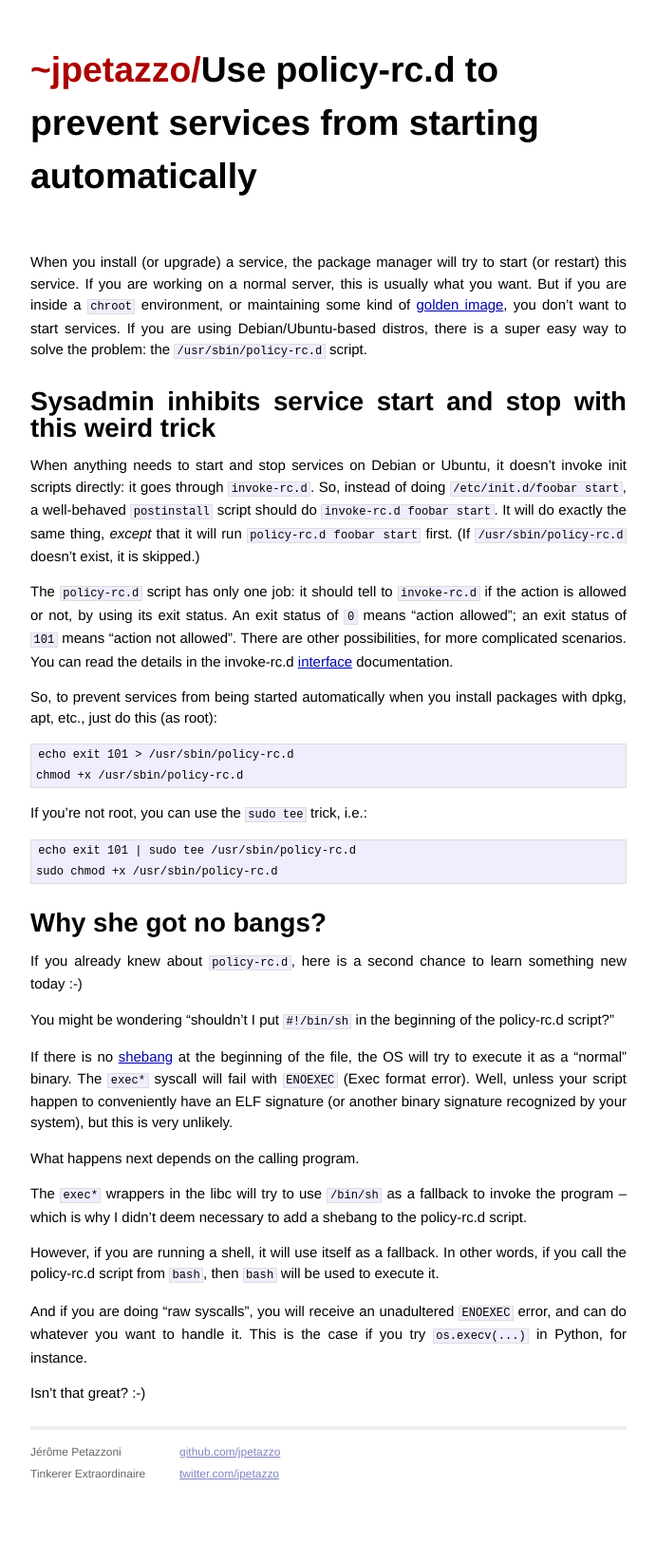
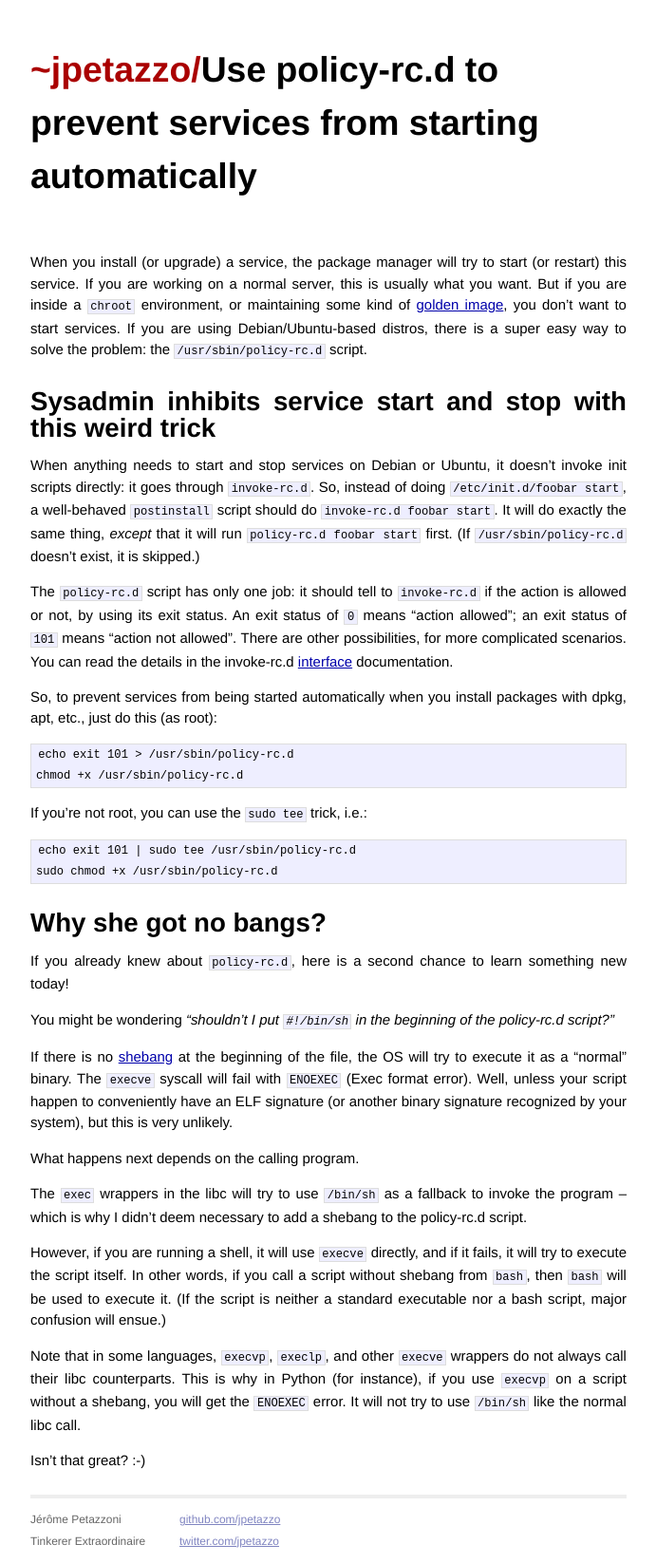
Before and after one commit to jpetazzo/jpetazzo.github.io, a Jekyll site: the page built from _posts/2013-10-06-policy-rc-d-do-not-start-services-automatically.markdown, in a window 1280 px wide. Shown: the whole page at 95% size, without its empty margins (294-985 px from the left). Built offline with Jekyll 4.4.1, drawn with Linux system fonts in a browser that asks for light colours; Markdown is read by kramdown in place of the engine named in the settings; before the commit the page ends 1575 px from its top, so only the background shows below that.

Commit message:
Clarify exec wrappers.

```diff
--- a/_posts/2013-10-06-policy-rc-d-do-not-start-services-automatically.markdown
+++ b/_posts/2013-10-06-policy-rc-d-do-not-start-services-automatically.markdown
@@ -41,30 +41,34 @@ If you're not root, you can use the `sudo tee` trick, i.e.:
 ## Why she got no bangs?
 
 If you already knew about `policy-rc.d`, here is a second chance to learn
-something new today :-)
+something new today!
 
-You might be wondering "shouldn't I put `#!/bin/sh` in the beginning of
-the policy-rc.d script?"
+You might be wondering *"shouldn't I put `#!/bin/sh` in the beginning of
+the policy-rc.d script?"*
 
 If there is no [shebang] at the beginning of the file, the OS will try to
-execute it as a "normal" binary. The `exec*` syscall will fail with
+execute it as a "normal" binary. The `execve` syscall will fail with
 `ENOEXEC` (Exec format error). Well, unless your script happen to
 conveniently have an ELF signature (or another binary signature recognized
 by your system), but this is very unlikely.
 
 What happens next depends on the calling program.
 
-The `exec*` wrappers in the libc will try to use `/bin/sh` as a fallback
+The `exec` wrappers in the libc will try to use `/bin/sh` as a fallback
 to invoke the program -- which is why I didn't deem necessary to add a
 shebang to the policy-rc.d script.
 
-However, if you are running a shell, it will use itself as a fallback.
-In other words, if you call the policy-rc.d script from `bash`, then
-`bash` will be used to execute it.
+However, if you are running a shell, it will use `execve` directly,
+and if it fails, it will try to execute the script itself.
+In other words, if you call a script without shebang from `bash`, then
+`bash` will be used to execute it. (If the script is neither a standard
+executable nor a bash script, major confusion will ensue.)
 
-And if you are doing "raw syscalls", you will receive an unadultered
-`ENOEXEC` error, and can do whatever you want to handle it. This is
-the case if you try `os.execv(...)` in Python, for instance.
+Note that in some languages, `execvp`, `execlp`, and other `execve`
+wrappers do not always call their libc counterparts. This is why in
+Python (for instance), if you use `execvp` on a script without a shebang,
+you will get the `ENOEXEC` error. It will not try to use `/bin/sh` like
+the normal libc call.
 
 Isn't that great? :-)
 
```
